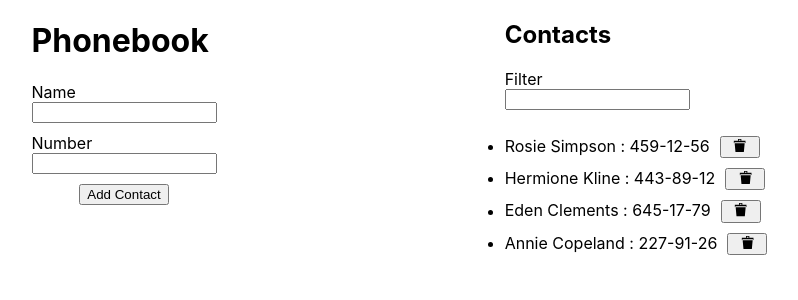
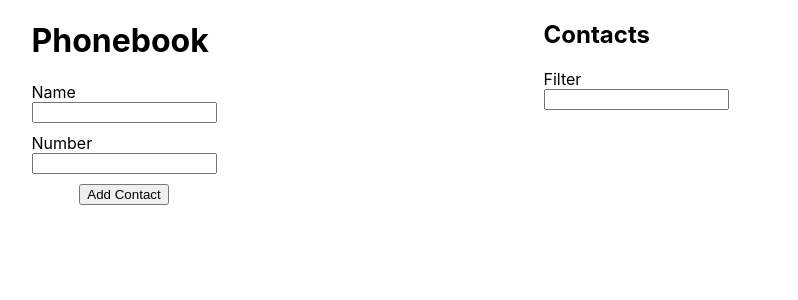
Before and after one commit to mihailsin/goit-react-hw-03-phonebook, a React (Create React App) app: page / in a window 1280 px wide. Shown: the top 300 px of the page, without its empty margins (260-1058 px from the left). Built offline with nearby package versions, Linux system fonts and the light colour scheme.

Commit message:
adds feature of saving contacts into localStorage

```diff
--- a/src/App.js
+++ b/src/App.js
@@ -10,10 +10,10 @@ import { Grid, GridContainer } from './App.styled';
 class App extends React.Component {
   state = {
     contacts: [
-      { id: 'id-1', name: 'Rosie Simpson', number: '459-12-56' },
-      { id: 'id-2', name: 'Hermione Kline', number: '443-89-12' },
-      { id: 'id-3', name: 'Eden Clements', number: '645-17-79' },
-      { id: 'id-4', name: 'Annie Copeland', number: '227-91-26' },
+      // { id: 'id-1', name: 'Rosie Simpson', number: '459-12-56' },
+      // { id: 'id-2', name: 'Hermione Kline', number: '443-89-12' },
+      // { id: 'id-3', name: 'Eden Clements', number: '645-17-79' },
+      // { id: 'id-4', name: 'Annie Copeland', number: '227-91-26' },
     ],
     filter: '',
   };
@@ -50,9 +50,25 @@ class App extends React.Component {
     this.setState(prevState => ({
       contacts: prevState.contacts.filter(contact => contact.id !== id),
     }));
+
   };
 
+  componentDidMount() {
+    const savedContacts = localStorage.getItem('contacts');
+    const parsedContacts = JSON.parse(savedContacts);
+    if (parsedContacts) { this.setState({ contacts: parsedContacts }) }
+
+
+  }
+  componentDidUpdate(prevProps, prevState) {
+    if (this.state.contacts !== prevState.contacts) {
+      localStorage.setItem('contacts', JSON.stringify(this.state.contacts))
+    }
+  }
+
+
   render() {
+    console.log('App render')
     const filteredContacts = this.filterContacts();
     return (
       <Grid>
```
Also changed, not shown: 13 other files (tests, documents, lock files or other folders).
